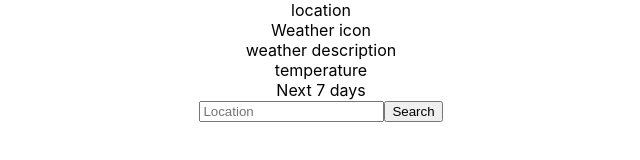
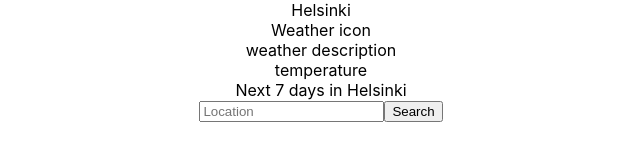
Before and after one commit to KrisHHFI/React-Weather-App, a React (Create React App) app: page / in a window 1280 px wide. Shown: the top 160 px of the page, without its empty margins (319-959 px from the left). Built offline with nearby package versions, Linux system fonts and the light colour scheme.

Commit message:
Other components import and use location value

```diff
--- a/src/App.tsx
+++ b/src/App.tsx
@@ -1,18 +1,22 @@
-import React from 'react';
+import React, { useState } from 'react';
 import './App.css';
 import WeatherToday from './Components/WeatherToday';
 import WeatherForecast from './Components/WeatherForecast';
 import LocationInput from './Components/LocationInput';
 
 function App() {
-  const handleLocationChange = (location: string) => {
-    console.log(`User Input: "${location}"`); // Print the location to the console
+  //const [location, setLocation] = useState(""); // State to hold the location
+  const [location, setLocation] = useState("Helsinki"); // Default location set to Helsinki
+
+  const handleLocationChange = (newLocation: string) => {
+    setLocation(newLocation); // Update the location state
+    console.log(`New location: "${newLocation}"`);
   };
 
   return (
     <div className="App">
-      <WeatherToday />
-      <WeatherForecast />
+      <WeatherToday location={location} />
+      <WeatherForecast location={location}/>
       <LocationInput onLocationChange={handleLocationChange} />
     </div>
   );
--- a/src/Components/LocationInput.tsx
+++ b/src/Components/LocationInput.tsx
@@ -1,9 +1,9 @@
 import React, { useRef } from 'react';
 
-// Location input function exports onLocationChange value
 export default function LocationInput({ onLocationChange }: { onLocationChange: (location: string) => void }) {
     const locationInput = useRef<HTMLInputElement>(null); // Hook introduced with a null value
-    // Prints the current value of locationInput when the button is pressed
+
+    // Passes the current value of locationInput to onLocationChange, when the button is pressed
     const searchWeather = (e: React.MouseEvent<HTMLButtonElement, MouseEvent>) => {
         e.preventDefault(); // Prevents page refresh
         onLocationChange(locationInput.current!.value);
--- a/src/Components/WeatherForecast.tsx
+++ b/src/Components/WeatherForecast.tsx
@@ -1,11 +1,15 @@
 import React from 'react';
 
-export default function WeatherForecast() {
+interface WeatherForecastProps {
+    location: string;
+}
+
+export default function WeatherForecast({ location }: WeatherForecastProps) {
 
     return (
         <>
             <div>
-                Next 7 days
+                Next 7 days in  {location}
             </div>
         </>
     );
--- a/src/Components/WeatherToday.tsx
+++ b/src/Components/WeatherToday.tsx
@@ -1,12 +1,16 @@
 import React from 'react';
 
-export default function WeatherToday() {
+interface WeatherTodayProps {
+    location: string;
+}
+
+export default function WeatherToday({ location }: WeatherTodayProps) {
 
     return (
         <>
             <div>
                 <div>
-                    location
+                    {location}
                 </div>
                 <div>
                     Weather icon
```
